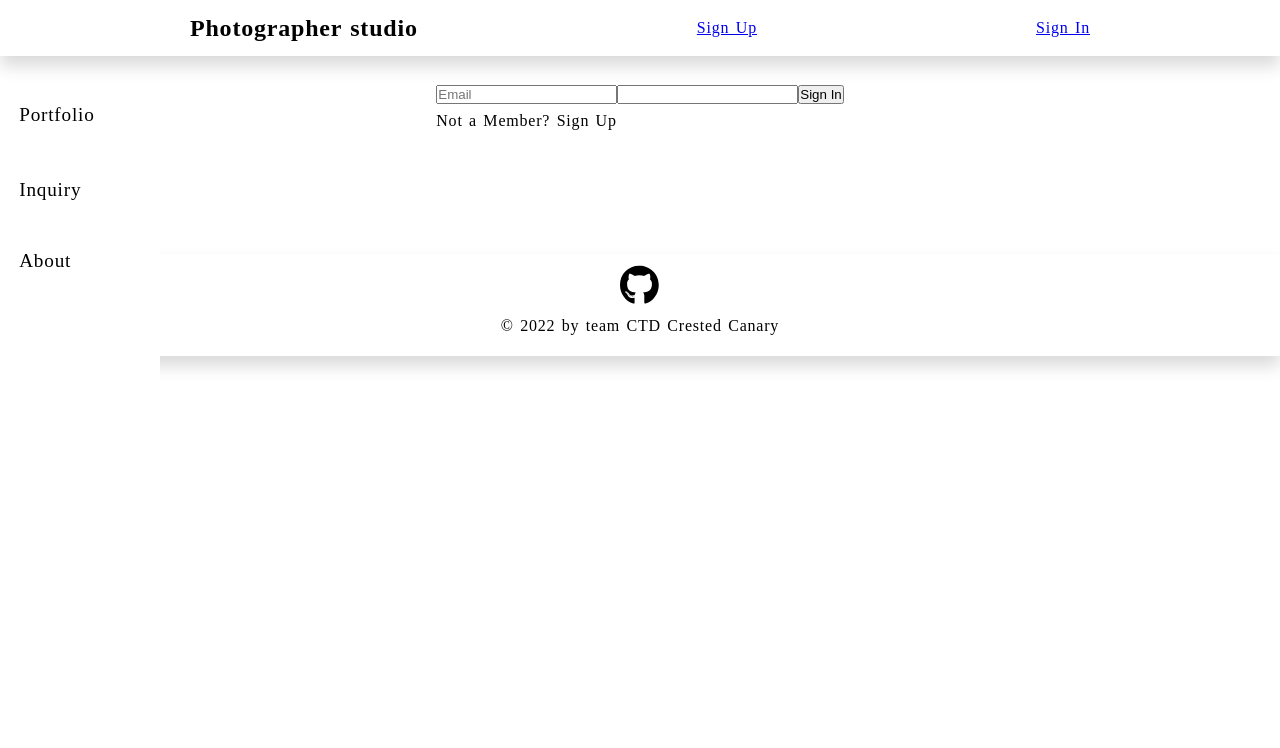
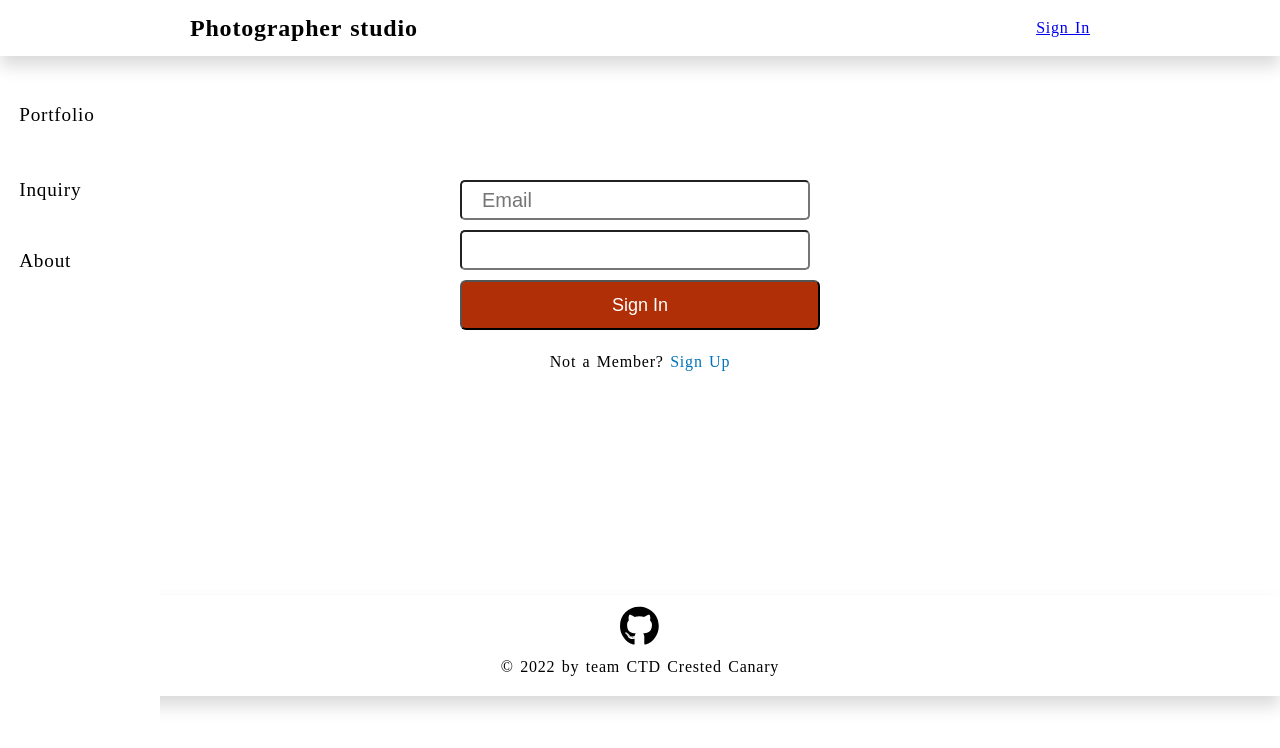
Before and after one commit to dumpidum/CTD-Crested-Canary-Photographer, a Next.js app: page /signin in a window 1280 px wide. Shown: the top 748 px of the page. Built offline with nearby package versions, Linux system fonts and the light colour scheme; no server answers; a web font is replaced by a local one.

Commit message:
login/page

```diff
--- a/components/Context/AuthContext.js
+++ b/components/Context/AuthContext.js
@@ -1,6 +1,6 @@
 import React, { useContext, useEffect, useState } from 'react'
 import { firebaseApp } from '../../config/firebaseConfig';
-import { onAuthStateChanged, getAuth, signInWithEmailAndPassword,createUserWithEmailAndPassword,signOut } from 'firebase/auth';
+import { onAuthStateChanged, getAuth, signInWithEmailAndPassword, createUserWithEmailAndPassword, signOut } from 'firebase/auth';
 const AuthContext = React.createContext()
 export function useAuth() {
     return useContext(AuthContext)
@@ -8,22 +8,24 @@ export function useAuth() {
 export function AuthProvider({ children }) {
     const authentication = getAuth(firebaseApp);
     const [currentUser, setCurrentUser] = useState();
+    useEffect(() => {
+        console.log("I am current user", currentUser);
+    }, [currentUser])
+
     function signup(email, password) {
         return createUserWithEmailAndPassword(authentication, email, password)
     }
     function signin(email, password) {
         return signInWithEmailAndPassword(authentication, email, password)
-
     }
-    function signout(){
-        return signOut();
-
+    function signout() {
+        return signOut(authentication);
     }
-
-
     useEffect(() => {
         const unsubscribe = onAuthStateChanged(authentication, user => {
             setCurrentUser(user)
+
+
         })
         return () => unsubscribe();
     }, [])
--- a/components/layout/Header.js
+++ b/components/layout/Header.js
@@ -1,10 +1,12 @@
+import Logo from "./Logo";
+import Link from "next/link";
+import { useAuth } from "../Context/AuthContext";
 
-import Logo from "./Logo";
-import signIn from "../../pages/signin";
-import Link from "next/link";
 function Header() {
 
+    const { currentUser, signout } = useAuth();
 
+    console.log("Should be false", currentUser)
 
     return (
         <div>
@@ -16,14 +18,15 @@ function Header() {
 
 
                     </>
-                    <Link href="/signup">Sign Up</Link>{" "}
-                    <Link href="/signin">Sign In</Link>
-
-
+                    {!currentUser ? (
+                        <>
+                            <Link href="/signin">Sign In</Link>
+                        </>
+                    ) :
+                        <button onClick={signout}>Sign Out</button>
+                    }
                 </nav>
             </header>
-
-
         </div>
     )
 }
--- a/pages/signin.js
+++ b/pages/signin.js
@@ -1,57 +1,42 @@
 
+import { signOut } from "firebase/auth";
+import { useRouter } from "next/router";
 import React, { useRef } from "react";
 import { useAuth } from '../components/Context/AuthContext';
-import Signup from "./signup";
-import {useRouter} from "next/router"
-import {limitToLast} from "firebase/firestore";
-import { async } from "@firebase/util";
-
 
 function SignIn() {
-
-
-
     const emailRef = useRef();
     const passwordRef = useRef();
-    const { signin, currentUser,signout } = useAuth();
+    const { signin, currentUser,signup} = useAuth();
+    const navigate = useRouter();
+    function handeSubmit(e) {
+        e.preventDefault()
+        try {
+            signin(emailRef.current.value, passwordRef.current.value)
+            navigate.push('/portraits')
 
-    const navigate = useRouter();
-
-
-   async function handleSubmit(e){
-        e.preventDefault()
-       await signin(emailRef.current.value, passwordRef.current.value)
-       navigate.push('/portraits')
-    }
-   async function handleSignOut(e){
-        await signout();
-        navigate.push('/')
-
+        } catch (error) {
+            toast.error(error.message)
         }
 
 
-
+    }
     return (
-    <div styles={{
-        display: 'flex'
-    }}>
-<form className="signupForm">
-
-< input className = "email" type = "email" ref = { emailRef } placeholder = 'Email' />
-<input className="password" type="password" ref={passwordRef} required />
-
-{currentUser? <button type='submit' onClick={handleSignOut}>Sign out</button>:<button type='submit' onClick={handleSubmit}>Sign In</button>}
-{/* <button type='submit' onClick={signOut}>Sign Out</button> */}
+        <>
 
 
+        <div className="signIn">
+            <form className="signInForm">
+                <input className="email" type="email" ref={emailRef} placeholder='Email' />
+                <input className="password" type="password" ref={passwordRef} required />
+                <button type='submit' onClick={handeSubmit}>Sign In</button>
             </form>
-{!currentUser && <p> Not a Member? {" "}
-<span className="signin" onClick={Signup}>Sign Up</span></p>}
-
-
-
+            <p>
+                Not a Member? {" "}
+                <span className="sign_in" onClick={()=>{navigate.push('/signup')}}>Sign Up</span>
+            </p>
         </div>
+        </>
     )
 }
-
 export default SignIn
--- a/pages/signup.js
+++ b/pages/signup.js
@@ -1,23 +1,25 @@
 import React, { useRef } from "react";
 import { useAuth } from '../components/Context/AuthContext';
-import signIn from "./signin";
+import { useRouter } from "next/router";
 
 
 function Signup() {
     const emailRef = useRef();
     const nameRef = useRef();
     const passwordRef = useRef();
-    const { signup } = useAuth();
-
+    const { signup, signin } = useAuth();
+    const navigate = useRouter();
     function handeSubmit(e) {
         e.preventDefault()
         signup(emailRef.current.value, passwordRef.current.value)
+        navigate.push('/')
+
     }
 
     console.log(emailRef);
 
     return (
-        <div>
+        <div className="signup">
             <form className="signupForm">
                 <input className="name" type="text" ref={nameRef} placeholder='Full name (required if registering' />
 
@@ -30,11 +32,13 @@ function Signup() {
 
             </form>
             <p> Already have an account? {" "}
-                <span className="signin" onClick="/signin">Sign In</span>
-                </p>
+            <span className="sign_up" onClick={()=>{navigate.push('/signin')}}>Sign In</span></p>
 
-</div >
-       )
+
+
+
+        </div>
+    )
 }
 
-export default Signup;
+   export default Signup;
--- a/styles/globals.css
+++ b/styles/globals.css
@@ -194,3 +194,76 @@ a {
    .user_img{
      cursor: pointer;
    }
+
+.signIn{
+  display: grid;
+  place-items: center;
+  margin-left: auto;
+  margin-right: auto;
+  padding-top: 100px;
+  padding-bottom:100px;
+}
+.signIn >form{
+  display: flex;
+  flex-direction: column;
+}
+.signIn >form > input{
+  width:350px;
+  height:40px;
+  font-size: 20px;
+  padding-left: 20px;
+  margin-bottom: 10px;
+  border-radius:5px;
+}
+.signIn >form >button {
+  width:360px;
+  height: 50px;
+  font-size: large;
+  background-color:#b12f07;
+  border-radius: 6px;
+  color: white;}
+
+  .sign_in {
+    color: #0174b7;
+    cursor: pointer;
+}
+.signIn > p {
+    margin-top: 18px;
+}
+
+
+.signup{
+  display: grid;
+  place-items: center;
+  margin-left: auto;
+  margin-right: auto;
+  padding-top: 100px;
+  padding-bottom:100px;
+}
+.signup >form{
+  display: flex;
+  flex-direction: column;
+}
+.signup >form > input{
+  width:350px;
+  height:40px;
+  font-size: 20px;
+  padding-left: 20px;
+  margin-bottom: 10px;
+  border-radius:5px;
+}
+.signup >form >button {
+  width:360px;
+  height: 50px;
+  font-size: large;
+  background-color:#d84012;
+  border-radius: 6px;
+  color: white;}
+
+  .sign_up {
+    color: #0174b7;
+    cursor: pointer;
+}
+.signup> p {
+    margin-top: 18px;
+}
```
Also changed, not shown: components/login/EmailInputWithLabel.js (deleted, +0 -18 lines), components/login/LoginForm.js (deleted, +0 -73 lines), components/login/PasswordInputWithLabel.js (deleted, +0 -25 lines), components/login/SignUpForm.js (deleted, +0 -91 lines), components/login/SubmitButton.js (deleted, +0 -7 lines). Lines whose indentation alone changed are shown as unchanged.
